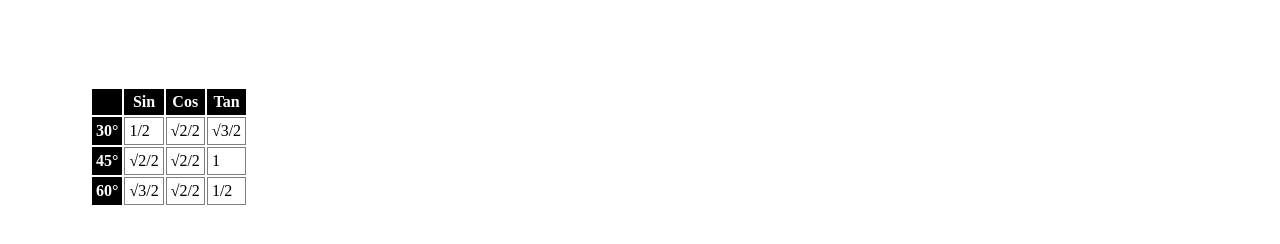
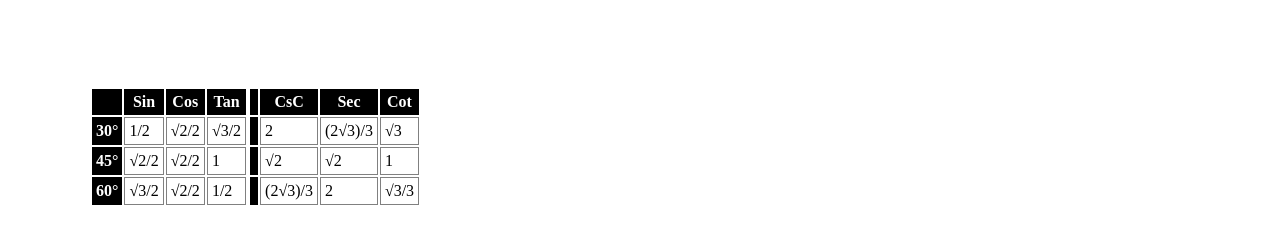
Before and after one commit to Javier-C0L/work_1, a plain HTML site: page Page/page_1.html in a window 1280 px wide. Shown: the part 108-352 px from the top of the page. Drawn offline with Linux system fonts and the light colour scheme.

Commit message:
Update page_1.html

```diff
--- a/Page/page_1.html
+++ b/Page/page_1.html
@@ -63,6 +63,37 @@
           </tr>
 
         </table>
+
+        <table class="Tables">
+          <tr>
+            <th scope="row"></th>
+            <th>CsC</th>
+            <th>Sec</th>
+            <th>Cot</th>
+          </tr>
+
+          <tr>
+            <th></th>
+            <td>2</td>
+            <td>(2√3)/3</td>
+            <td>√3</td>
+          </tr>
+
+          <tr>
+            <th></th>
+            <td>√2</td>
+            <td>√2</td>
+            <td>1</td>
+          </tr>
+
+          <tr>
+            <th></th>
+            <td>(2√3)/3</td>
+            <td>2</td>
+            <td>√3/3</td>
+          </tr>
+
+        </table>
       </div>
     </div>
 </body>
```
